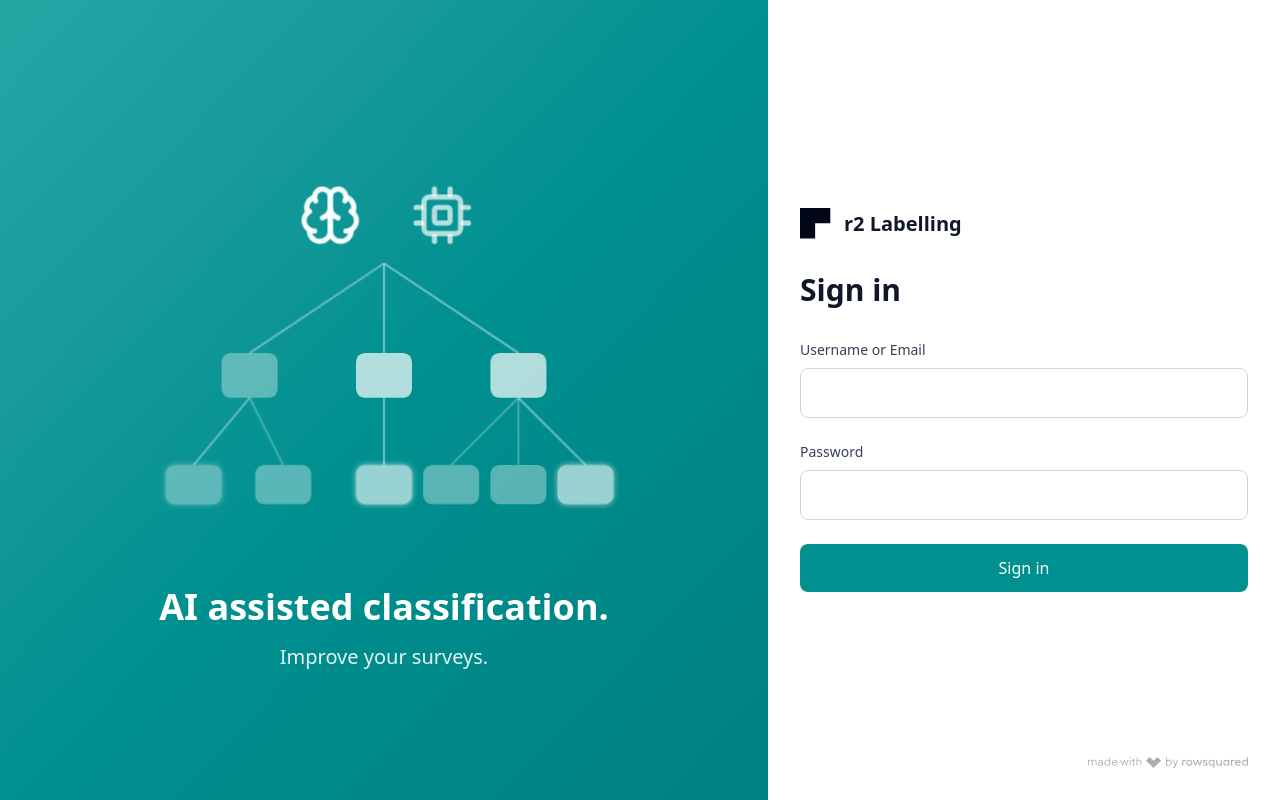
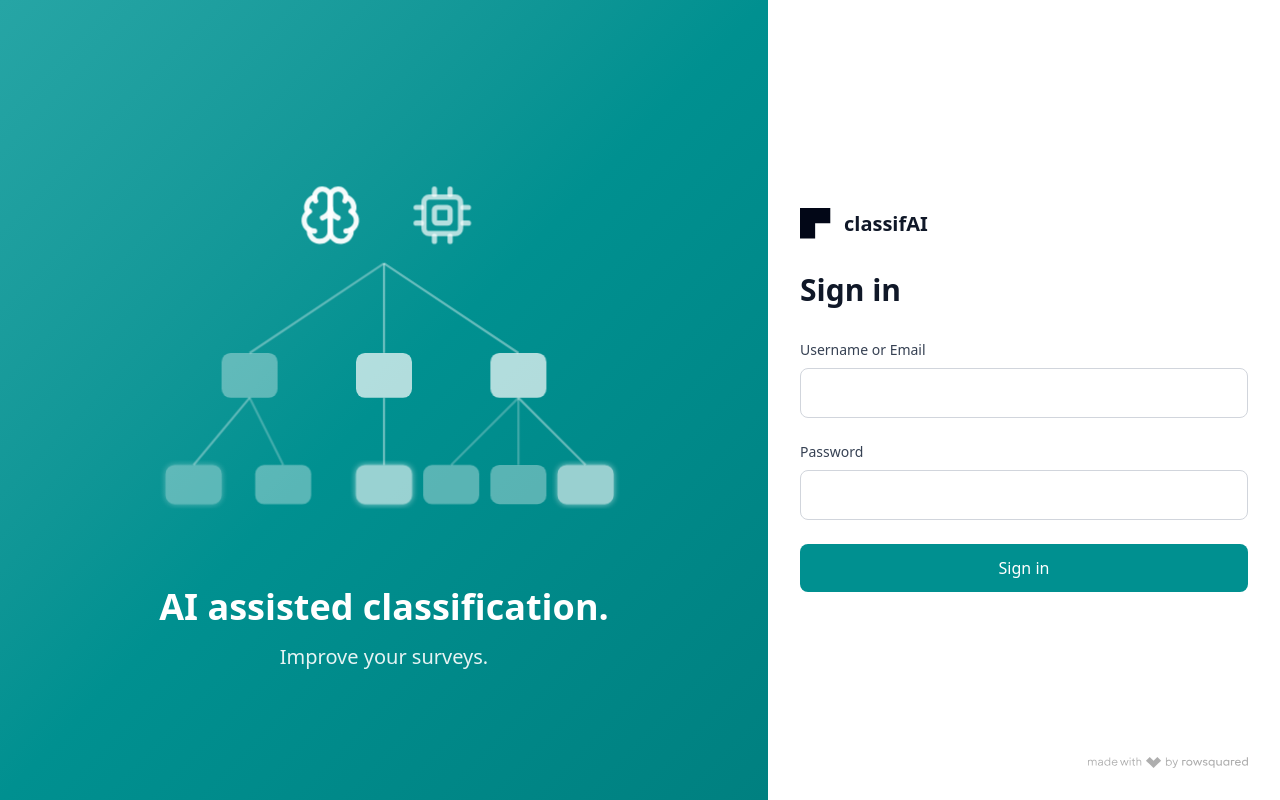
Before and after one commit to rowsquared/classifAI, a Next.js app: page /login in a window 1280 px wide. Built offline with nearby package versions, Linux system fonts and the light colour scheme; no server answers.

Commit message:
chnage name to classifAI

```diff
--- a/app/login/page.tsx
+++ b/app/login/page.tsx
@@ -203,7 +203,7 @@
               height={32}
               className="h-8 w-8"
             />
-            <h1 className="text-xl font-semibold text-gray-900">r2 Labelling</h1>
+            <h1 className="text-xl font-semibold text-gray-900">classifAI</h1>
           </div>
 
           {/* Sign in heading - left aligned */}
--- a/components/Sidebar.tsx
+++ b/components/Sidebar.tsx
@@ -184,7 +184,7 @@
   } : null
 
   // TODO: Make this configurable from admin page
-  const surveyTitle = 'r2 Labelling' // Can be set to e.g., 'HIES 2015'
+  const surveyTitle = 'classifAI' // Can be set to e.g., 'HIES 2015'
 
   const visibleNavItems = user ? navItems.filter(item => item.roles.includes(user.role)) : []
 
```
